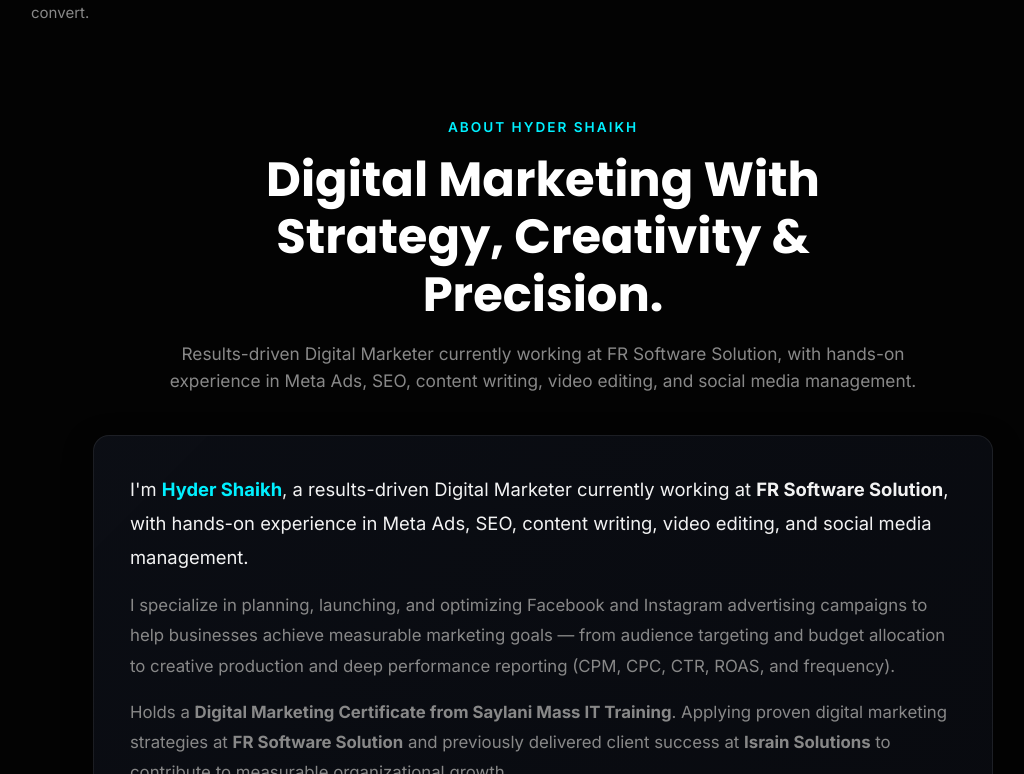
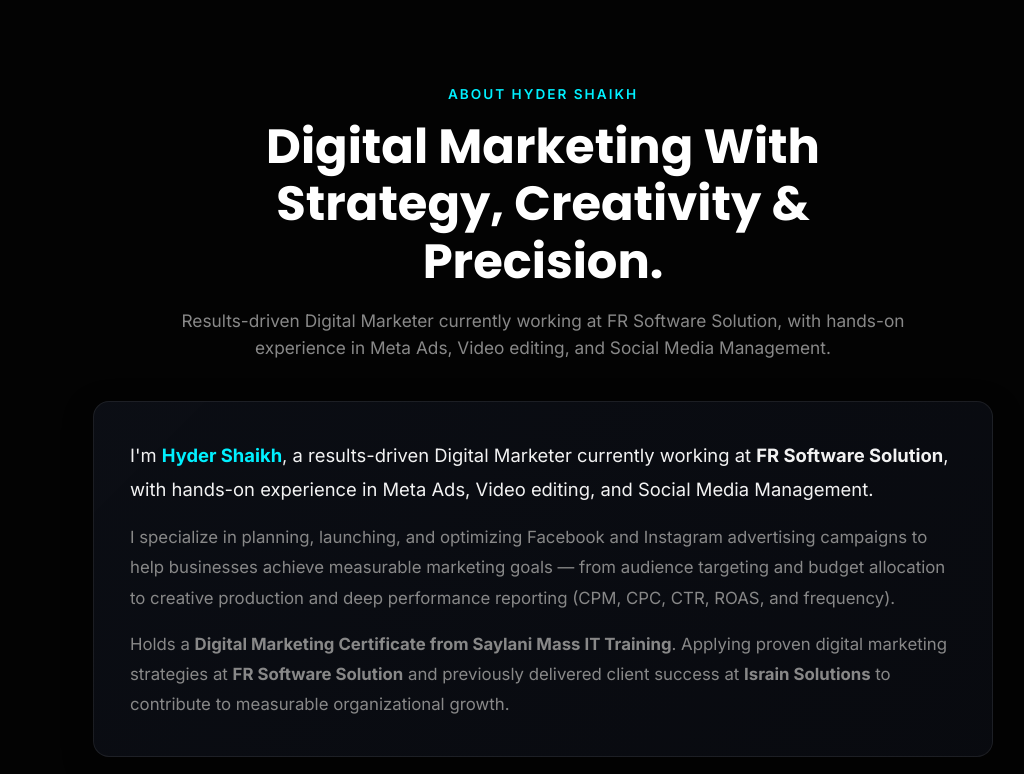
Before and after one commit to hydershaikhs/hyder-shaikh, a React (Vite) app: page / in a window 1280 px wide. Shown: the part 1665-2439 px from the top of the page, without its empty margins (97-1121 px from the left). Built offline with nearby package versions, Linux system fonts and the light colour scheme.

Commit message:
Update hero description and remove SEO & Ranking chip

```diff
--- a/src/pages/About.jsx
+++ b/src/pages/About.jsx
@@ -10,7 +10,7 @@
             <span className="section-tag">ABOUT HYDER SHAIKH</span>
             <h2 className="page-title">Digital Marketing With<br />Strategy, Creativity &amp; Precision.</h2>
             <p className="text-muted">
-              Results-driven Digital Marketer currently working at FR Software Solution, with hands-on experience in Meta Ads, SEO, content writing, video editing, and social media management.
+              Results-driven Digital Marketer currently working at FR Software Solution, with hands-on experience in Meta Ads, Video editing, and Social Media Management.
             </p>
           </div>
         </Reveal>
@@ -20,7 +20,7 @@
           <div className="about-narrative-card">
             <div className="about-text-content">
               <p className="about-p-lead">
-                I'm <strong className="text-accent">Hyder Shaikh</strong>, a results-driven Digital Marketer currently working at <strong>FR Software Solution</strong>, with hands-on experience in Meta Ads, SEO, content writing, video editing, and social media management.
+                I'm <strong className="text-accent">Hyder Shaikh</strong>, a results-driven Digital Marketer currently working at <strong>FR Software Solution</strong>, with hands-on experience in Meta Ads, Video editing, and Social Media Management.
               </p>
               <p className="about-p">
                 I specialize in planning, launching, and optimizing Facebook and Instagram advertising campaigns to help businesses achieve measurable marketing goals — from audience targeting and budget allocation to creative production and deep performance reporting (CPM, CPC, CTR, ROAS, and frequency).
--- a/src/pages/Home.jsx
+++ b/src/pages/Home.jsx
@@ -33,7 +33,7 @@
               </h1>
 
               <p className="hero-description">
-                I'm <strong>Hyder Shaikh</strong>, a results-driven Digital Marketer currently working at <strong>FR Software Solution</strong>, with hands-on experience in Meta Ads, SEO, content writing, video editing, and social media management.
+                I'm <strong>Hyder Shaikh</strong>, a results-driven Digital Marketer currently working at <strong>FR Software Solution</strong>, with hands-on experience in Meta Ads, Video editing, and Social Media Management.
               </p>
 
               <div className="hero-actions">
@@ -64,7 +64,6 @@
                 <span className="hero-tool-chip">Meta Ads &amp; UGC</span>
                 <span className="hero-tool-chip">Social Media Growth</span>
                 <span className="hero-tool-chip">Reels &amp; YouTube Editing</span>
-                <span className="hero-tool-chip">SEO &amp; Ranking</span>
                 <span className="hero-tool-chip">Ad Copywriting</span>
               </div>
             </div>
```
